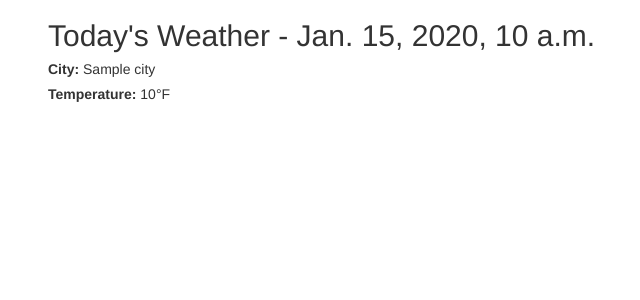
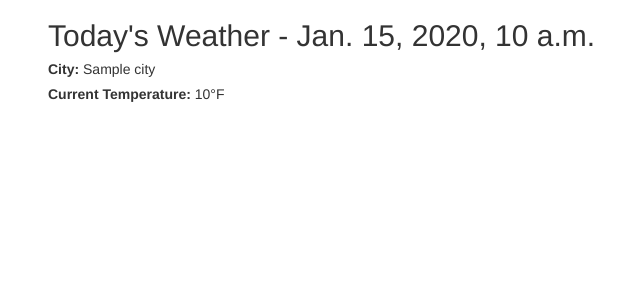
Before and after one commit to vanberkom/RainBrosWeather, a Django app: template weather_website/weatherUpdate/templates/daily.html in a window 1280 px wide. Shown: the part 51-351 px from the top of the page, without its empty margins (22-662 px from the left). Run offline with Django 5.2, Linux system fonts and the light colour scheme; the template is opened without the code that fills it: most values are stand-ins (such as "Sample title", 1, 10 or a date in 2020); some libraries are stand-ins or nearby versions.

Commit message:
Changed some text on daily html

```diff
--- a/weather_website/weatherUpdate/templates/daily.html
+++ b/weather_website/weatherUpdate/templates/daily.html
@@ -3,7 +3,7 @@
     <div class="container">
       <h2>Today's Weather - {{ date }}</h2>
       <h5><strong>City:</strong> {{ city }}</h5>
-      <h5><strong>Temperature:</strong> {{ temperature }}&deg;F</h5>
+      <h5><strong>Current Temperature:</strong> {{ temperature }}&deg;F</h5>
 
     </div>
 {% endblock %}
```
